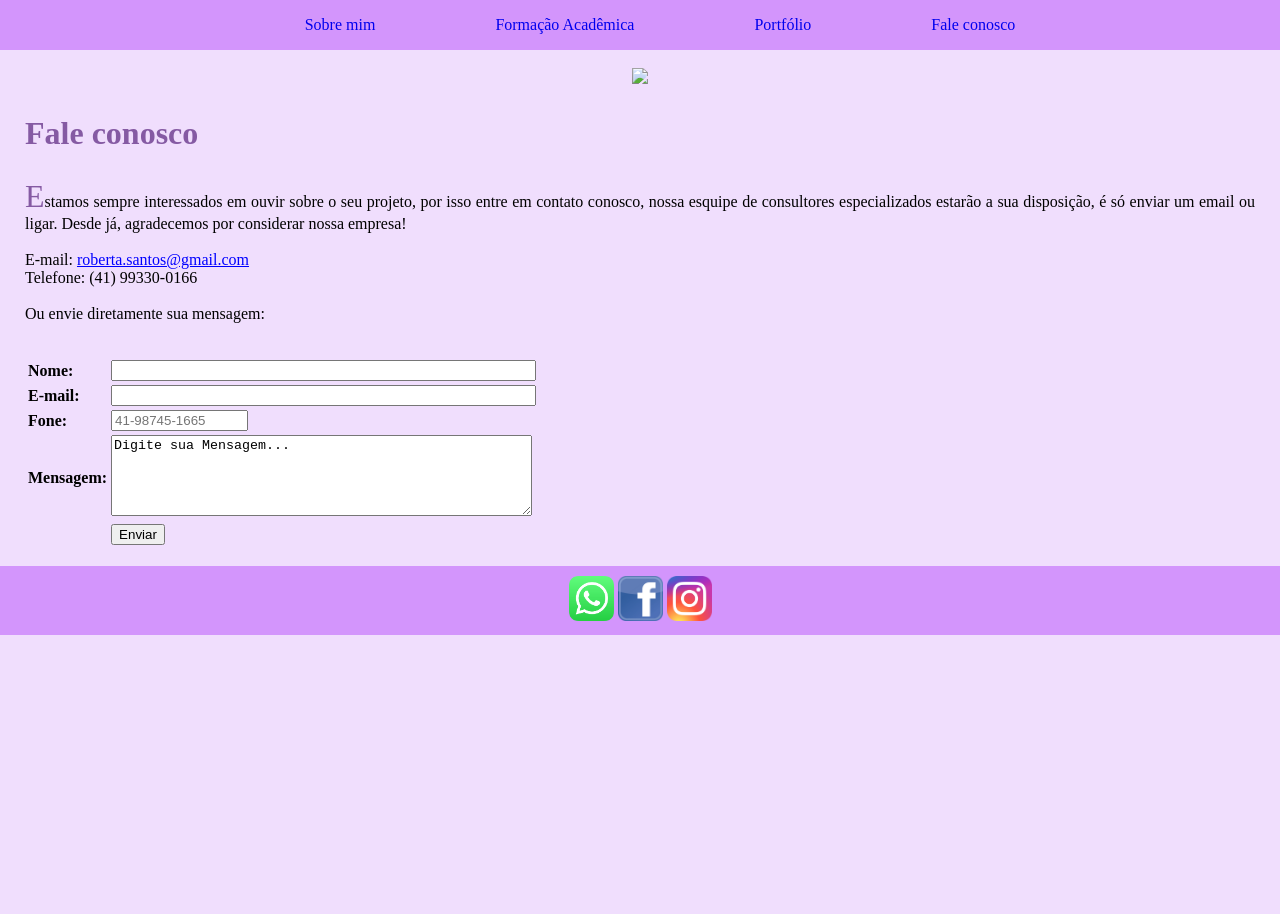
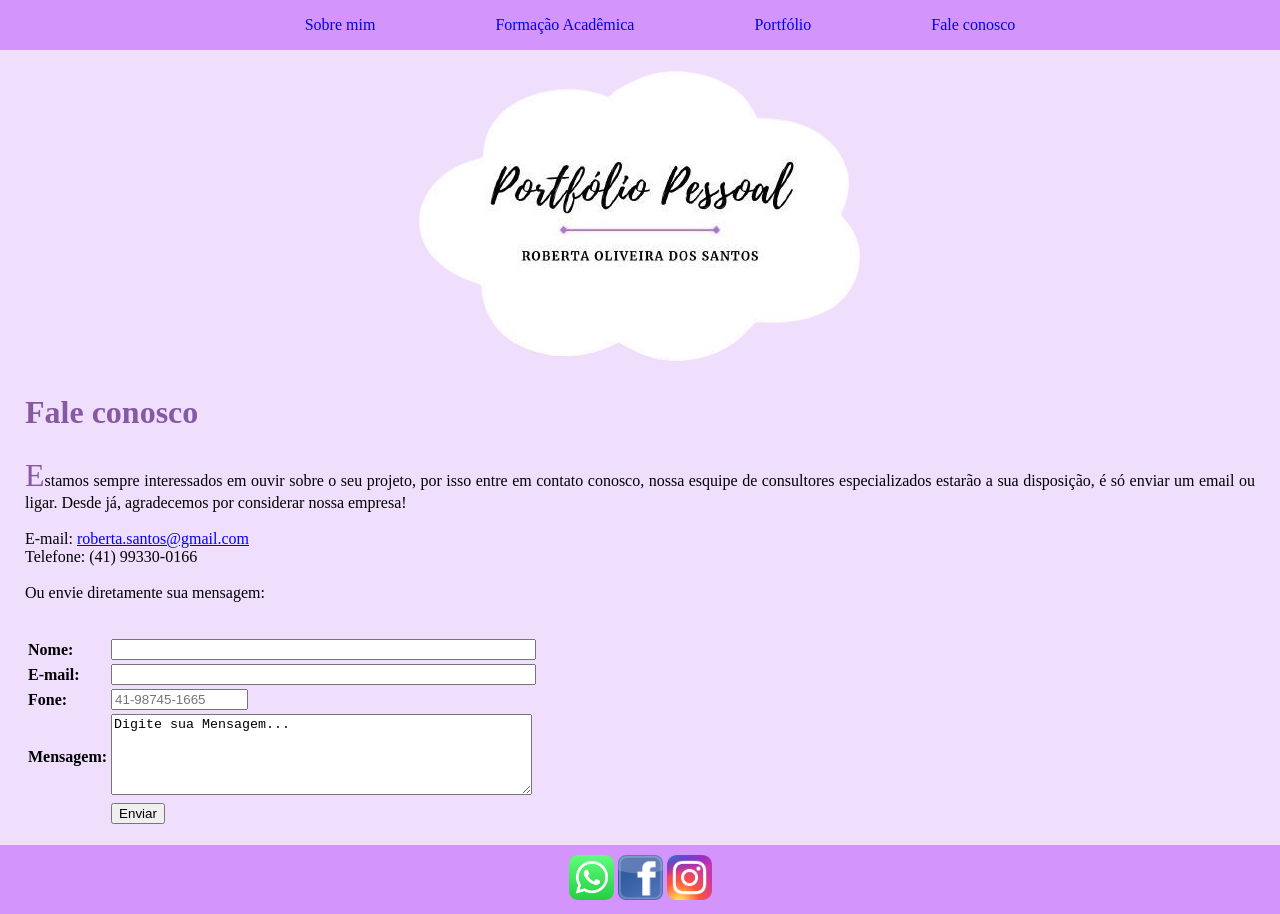
Before and after one commit to dossantos15/robertasantos.github.io, a plain HTML site: page contato.html in a window 1280 px wide. Before the commit the page ends 800 px from the top, so only its background shows below. Drawn offline with Linux system fonts and the light colour scheme; files whose address does not match are found by name.

Commit message:
Update contato.html

```diff
--- a/contato.html
+++ b/contato.html
@@ -20,7 +20,7 @@
     <br>
     <div class="container wrapper">
         <aside class="imagem_nuvem">
-            <img src="img_nuvem.png"> <!--Imagem feita no Canva-->
+            <img src="img/img_nuvem.png"> <!--Imagem feita no Canva-->
         </aside>
     <section class="principal"> <!--Parte principal, onde indico as formas de contato-->
         <h1>Fale conosco</h1>
```
